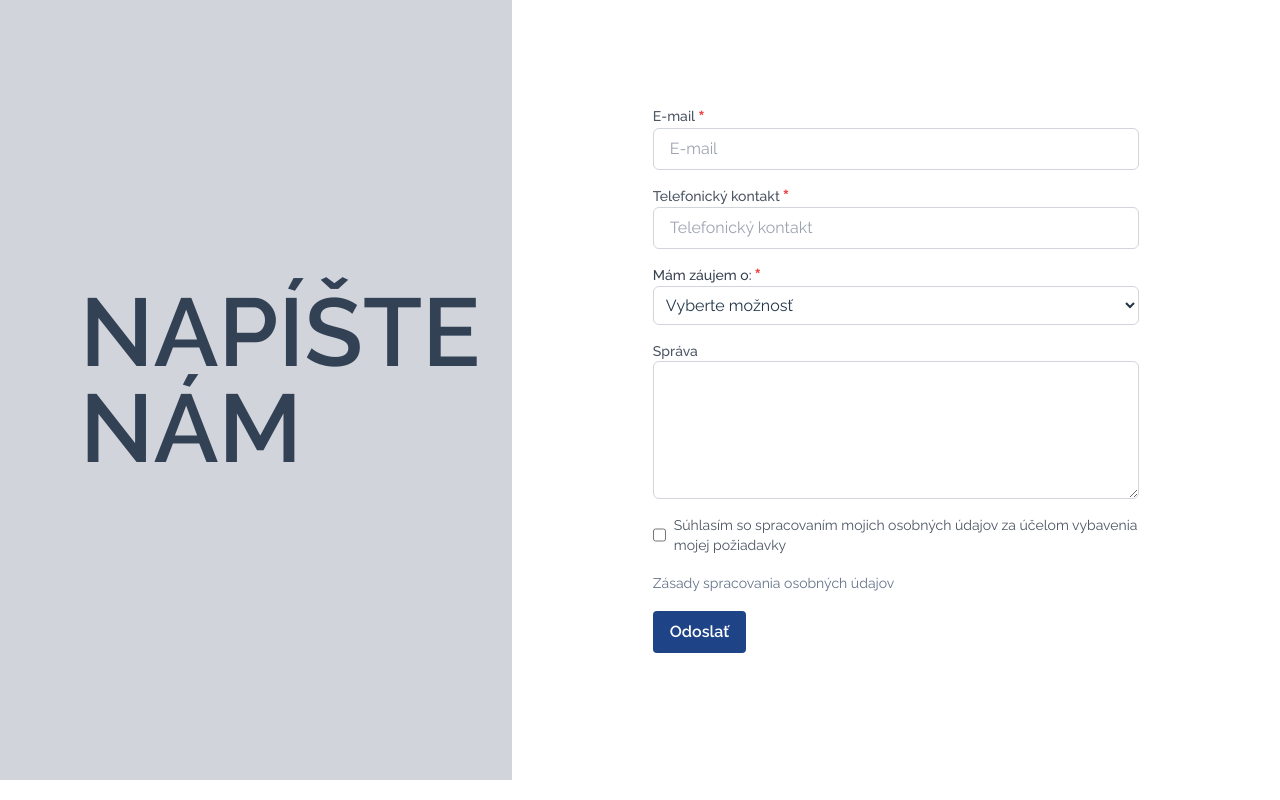
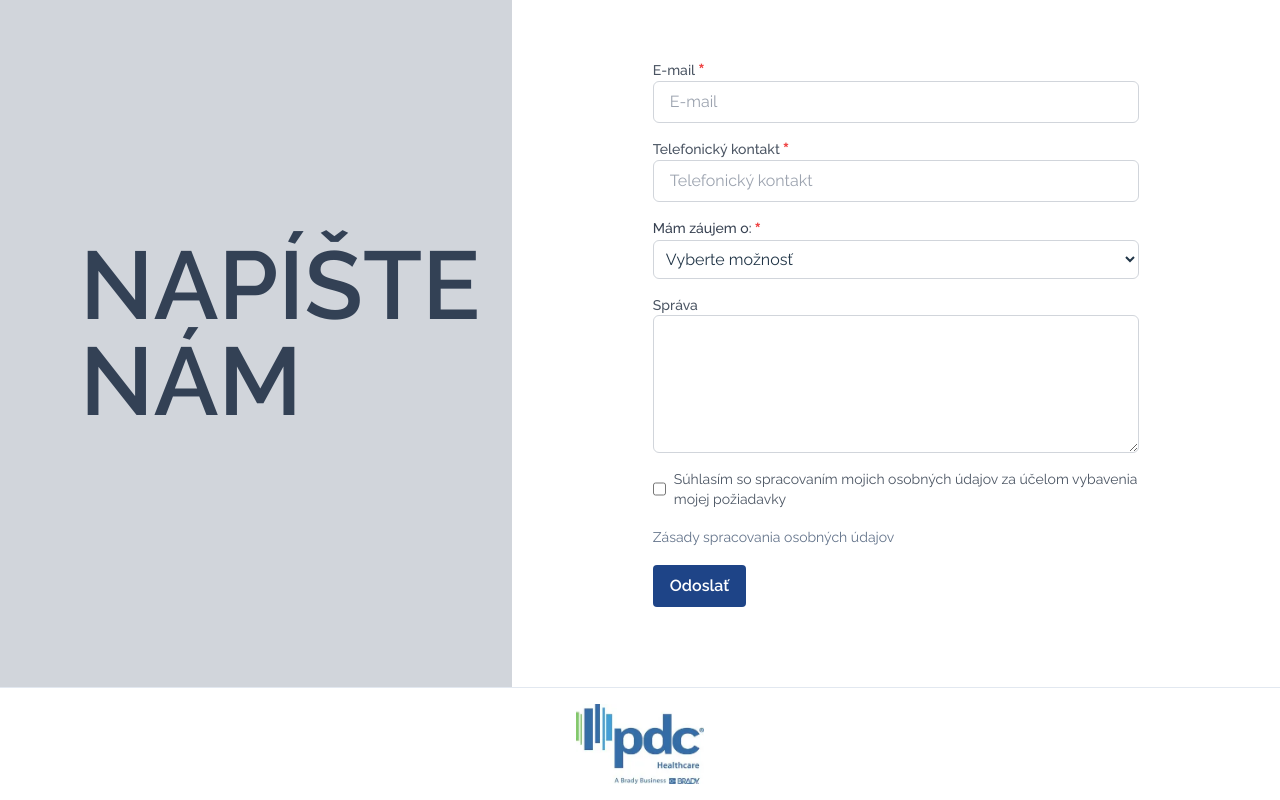
Before and after one commit to krytoss/tape, a React (Vite) app: page / in a window 1280 px wide. Shown: the part 5346-6146 px from the top of the page. Built offline with nearby package versions, Linux system fonts and the light colour scheme.

Commit message:
Added PDC logo to the footer

```diff
--- a/src/sections/ContactForm.tsx
+++ b/src/sections/ContactForm.tsx
@@ -252,6 +252,13 @@ const ContactForm: React.FC = () => {
 					</Form>
 				</div>
 			</Grid>
+			<div className="w-full border-t border-slate-200 bg-white/80">
+				<div className="mx-auto flex w-full max-w-6xl flex-col items-center justify-between gap-3 px-6 py-4 text-slate-6000">
+					<div className="flex items-center gap-3">
+						<img src="/pdc.webp" alt="PDC (Brady)" className="h-20 w-auto opacity-80" />
+					</div>
+				</div>
+			</div>
 		</Section>
 	)
 }
```
Also changed, not shown: public/pdc.webp (added).
